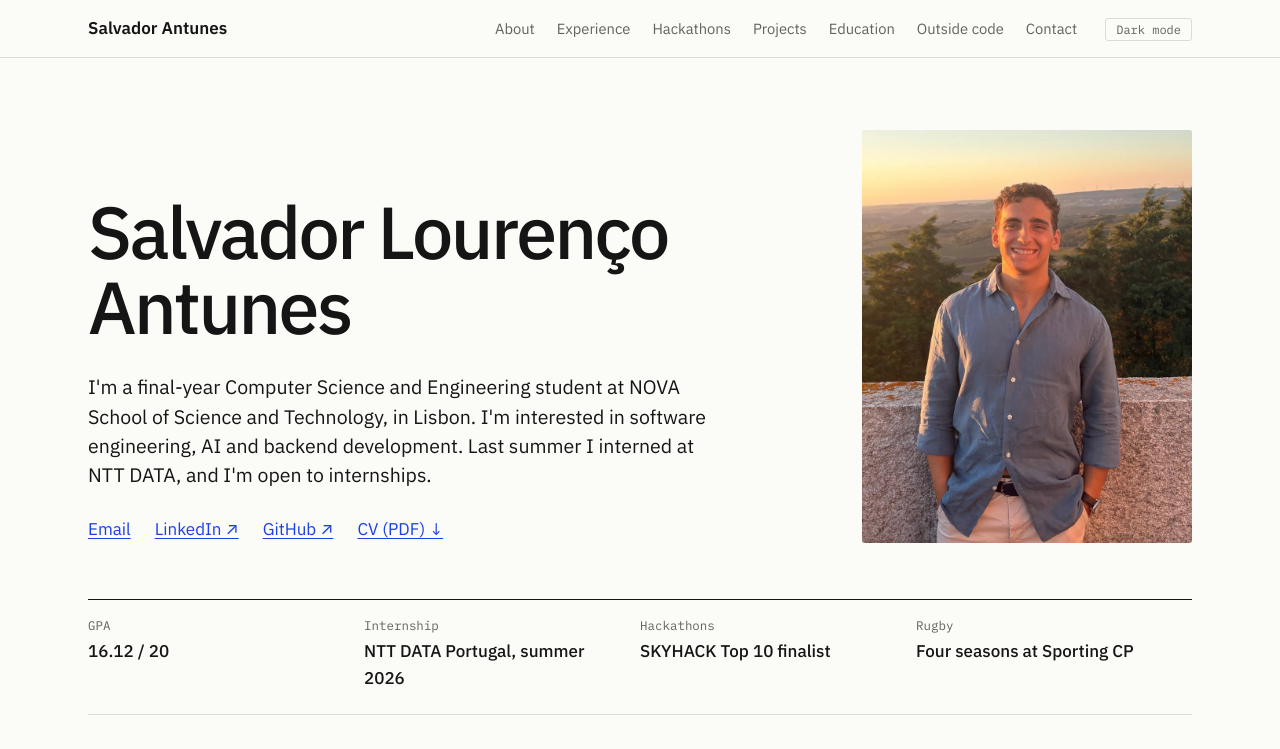
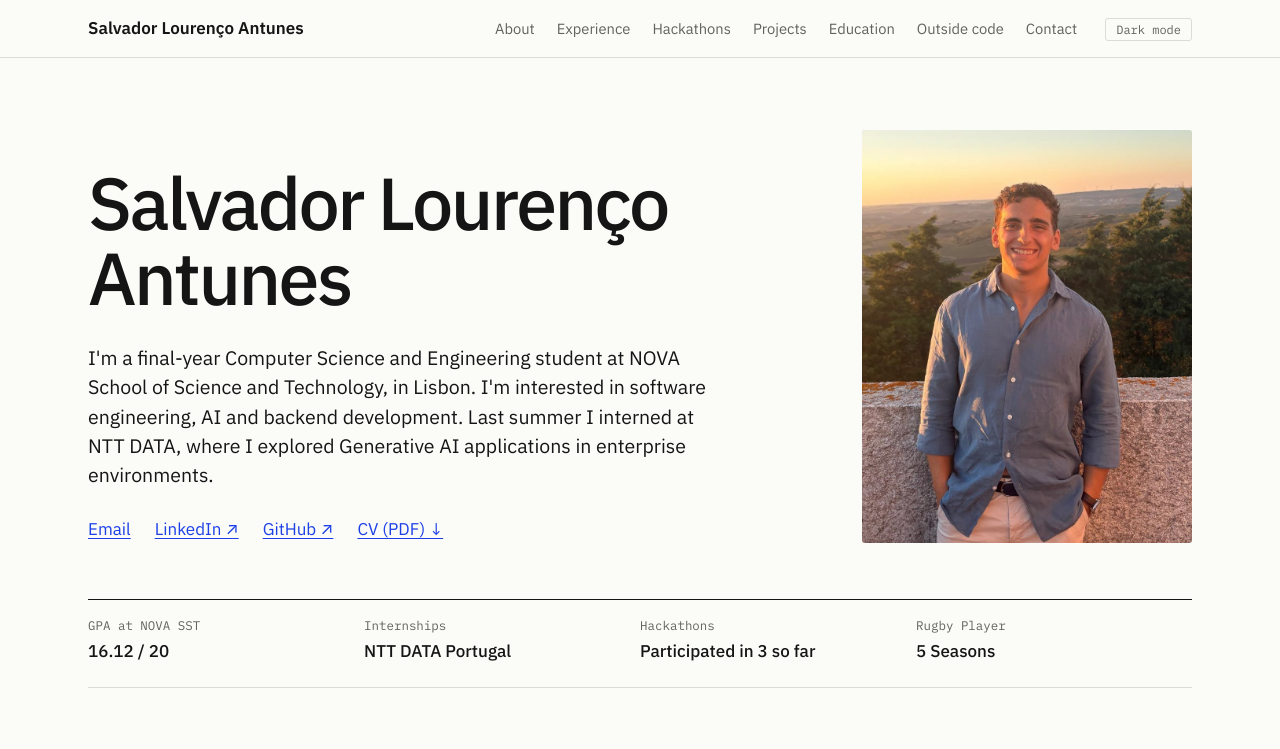
Before and after one commit to SalvadorAntunes/Portfolio, a plain HTML site: page index.html in a window 1280 px wide. Shown: the top 749 px of the page. Drawn offline with Linux system fonts and the light colour scheme.

Commit message:
Small details fixed

```diff
--- a/index.html
+++ b/index.html
@@ -27,7 +27,7 @@
 
 <header class="site-head">
   <div class="wrap head-inner">
-    <a class="site-name" href="#top">Salvador Antunes</a>
+    <a class="site-name" href="#top">Salvador Lourenço Antunes</a>
     <nav aria-label="Sections">
       <a href="#about">About</a>
       <a href="#experience">Experience</a>
@@ -47,7 +47,7 @@
   <section class="intro">
     <div>
       <h1>Salvador Lourenço Antunes</h1>
-      <p class="intro-lead">I'm a final-year Computer Science and Engineering student at NOVA School of Science and Technology, in Lisbon. I'm interested in software engineering, AI and backend development. Last summer I interned at NTT DATA, and I'm open to internships.</p>
+      <p class="intro-lead">I'm a final-year Computer Science and Engineering student at NOVA School of Science and Technology, in Lisbon. I'm interested in software engineering, AI and backend development. Last summer I interned at NTT DATA, where I explored Generative AI applications in enterprise environments.</p>
       <p class="intro-links">
         <a href="mailto:salvadorantunes06@gmail.com">Email</a>
         <a href="https://www.linkedin.com/in/salvadornlantunes/" target="_blank" rel="noopener">LinkedIn ↗</a>
@@ -59,10 +59,10 @@
   </section>
 
   <dl class="strip">
-    <div><dt>GPA</dt><dd>16.12 / 20</dd></div>
-    <div><dt>Internship</dt><dd>NTT DATA Portugal, summer 2026</dd></div>
-    <div><dt>Hackathons</dt><dd>SKYHACK Top 10 finalist</dd></div>
-    <div><dt>Rugby</dt><dd>Four seasons at Sporting CP</dd></div>
+    <div><dt>GPA at NOVA SST</dt><dd>16.12 / 20</dd></div>
+    <div><dt>Internships</dt><dd>NTT DATA Portugal</dd></div>
+    <div><dt>Hackathons</dt><dd>Participated in 3 so far</dd></div>
+    <div><dt>Rugby Player</dt><dd>5 Seasons</dd></div>
   </dl>
 
   <!-- ============ ABOUT ============ -->
@@ -243,7 +243,7 @@
         </div>
         <div>
           <p>Picked compatible parts (CPU, motherboard, RAM, GPU, PSU), assembled the machine, configured BIOS/UEFI, installed Windows and drivers, and troubleshot the boot and stability issues that showed up along the way.</p>
-          <p class="note">Fun fact: I built it back in 2022, when I was 15.</p>
+          <p class="note">Fun fact: I built it back in 2022, when I was just 15 years old.</p>
           <img class="proj-photo" src="assets/img/pc-build.jpg" width="480" height="360" loading="lazy" alt="The desktop PC Salvador built, side panel open, lit by RGB fans">
         </div>
       </article>
@@ -299,9 +299,9 @@
         <div class="out-body">
           <h3>Rugby</h3>
           <p>I played for Sporting CP from 2019 to 2023 and returned to the sport this year with AEFCT's Sevens team at my university. Most of what I know about teamwork, discipline and getting back up, I learned on a rugby pitch.</p>
-          <p class="note">Fun fact: I wore Sporting green for four years while being a big Benfica fan. Rugby is the one exception.</p>
-          <h3 class="gap">Gym</h3>
-          <p>I love working out, and staying fit is a fixed part of my week.</p>
+          <p class="note">Fun fact: I wore Sporting green for four years while being a big Benfica fan (Partner since Mar 2017, No. 192238). Rugby is the one exception.</p>
+          <h3 class="gap">Staying Active</h3>
+          <p>I love working out and running, staying fit is a fixed part of my week.</p>
         </div>
       </article>
 
```
